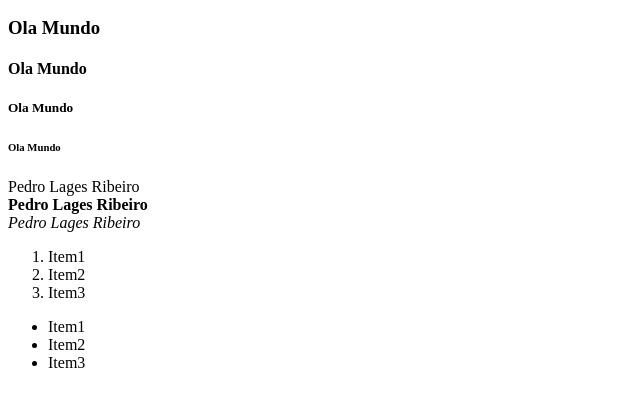
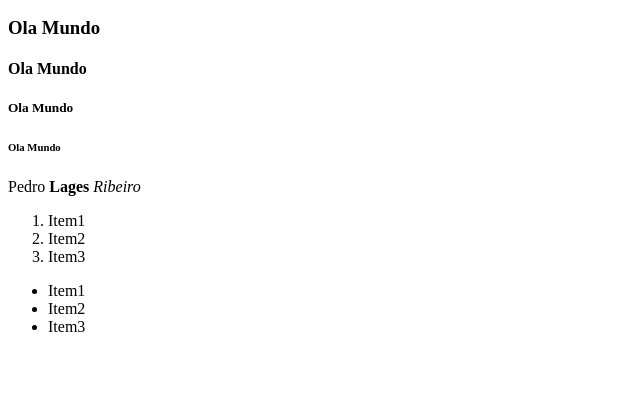
Before and after one commit to plagesribeiro/Marvin, a plain HTML site: page fase08/ex00/index.html in a window 1280 px wide. Shown: the part 110-516 px from the top of the page, without its empty margins (0-640 px from the left). Drawn offline with Linux system fonts and the light colour scheme.

Commit message:
Update index.html

```diff
--- a/fase08/ex00/index.html
+++ b/fase08/ex00/index.html
@@ -16,9 +16,9 @@
       <h6>Ola Mundo</h6>
 
       <p>
-        Pedro Lages Ribeiro<br>
-        <b>Pedro Lages Ribeiro</b><br>
-        <i>Pedro Lages Ribeiro</i><br>
+        Pedro
+        <b>Lages </b>
+        <i>Ribeiro</i><br>
       </p>
 
       <ol>
```
